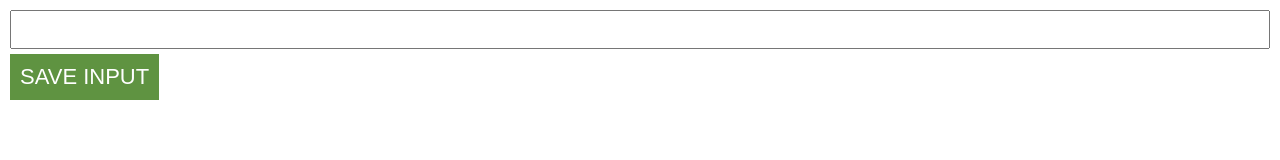
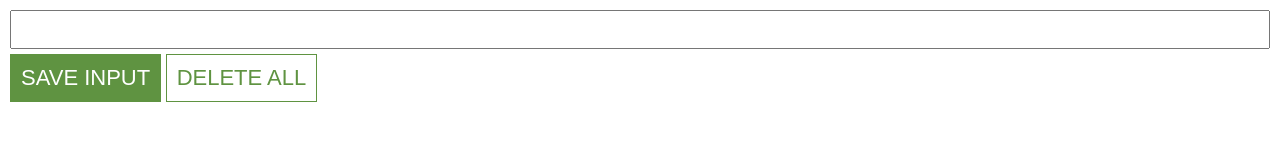
Before and after one commit to oliullahjewel96/Chrome-Extension, a browser extension: page index.html in a window 1280 px wide. Drawn offline with Linux system fonts and the light colour scheme.

Commit message:
Implemented delete button

```diff
--- a/index.css
+++ b/index.css
@@ -23,9 +23,14 @@ button {
     text-transform: uppercase;
     text-align: center;
     margin-top: 5px;
-    border: none;
+    border: 1px solid #5f9341;
     padding: 10px;
     cursor: pointer;
+}
+
+#delete-btn {
+    background-color: #fff;
+    color: #5f9341;
 }
 
 button:active {
--- a/index.html
+++ b/index.html
@@ -11,6 +11,7 @@
 
 <input type="text" id="input-el" />
 <button id="input-btn">Save Input</button>
+<button id="delete-btn">Delete All</button>
 <p id="error"></p>
 <ul id="ul-el"></ul>
 <script src="app.js"></script>
```
